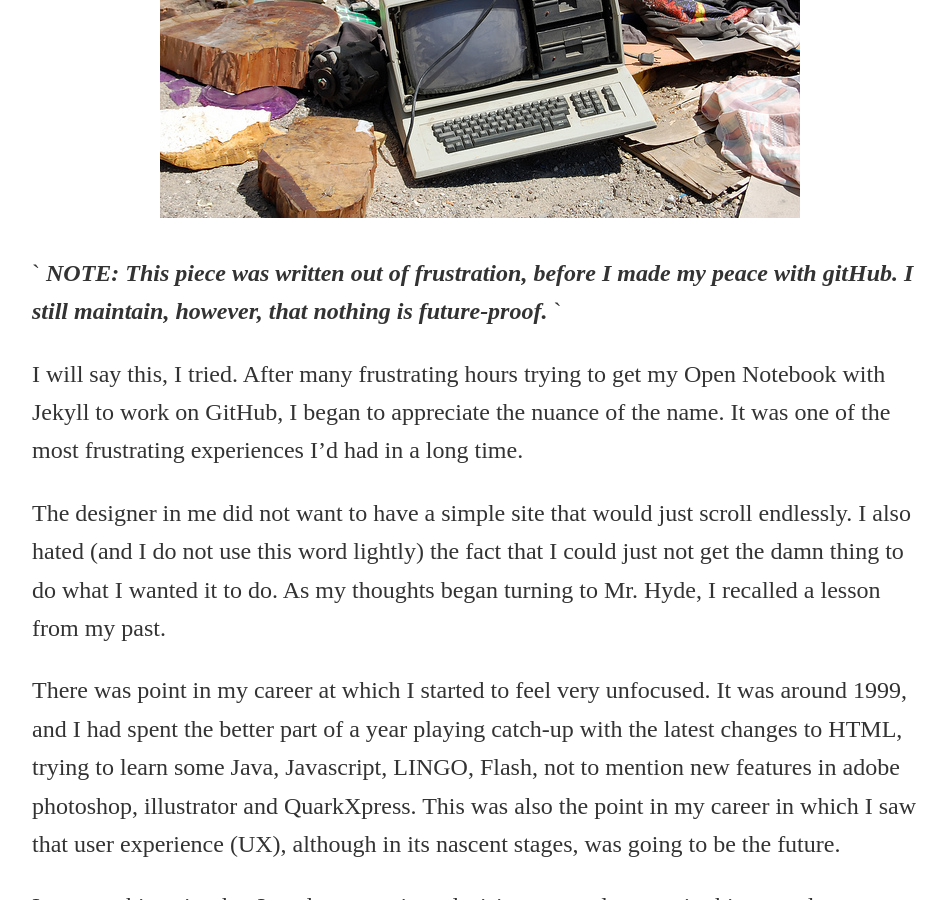
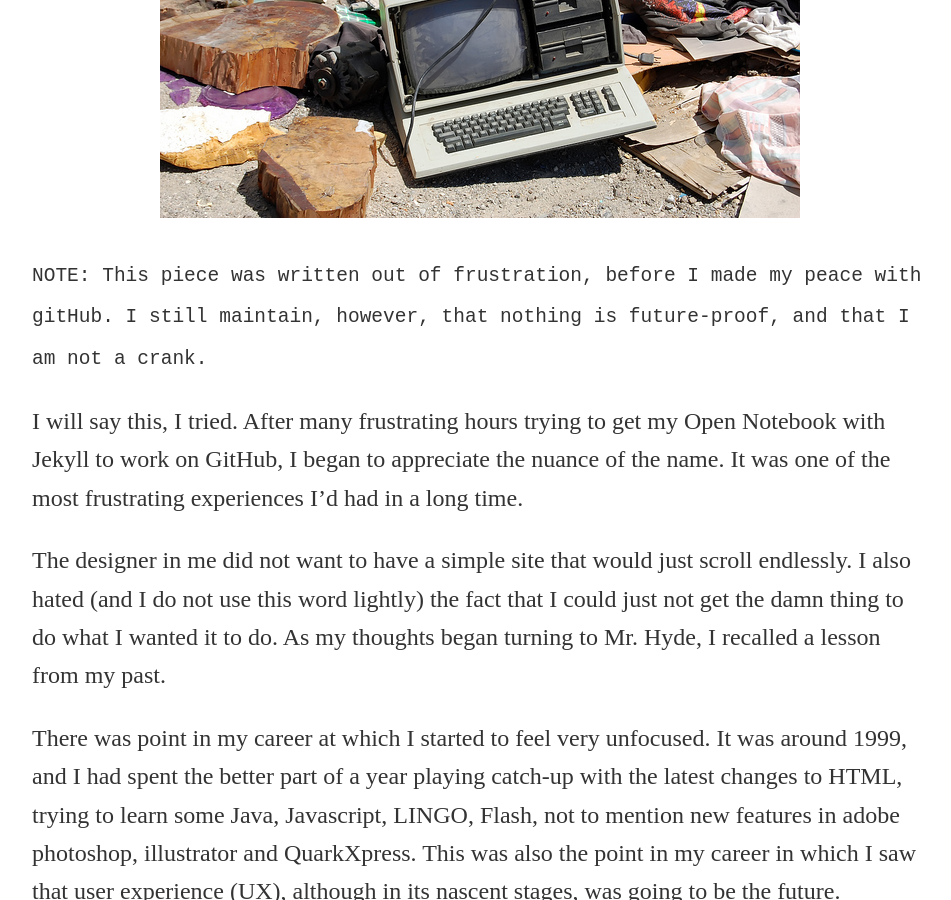
Before and after one commit to thatVargas/thatvargas.github.io, a Jekyll site: the page built from _posts/2017-10-07-jekyll.md, in a window 1280 px wide and 900 px high, scrolled down 460 px. Shown: the whole window, without its empty margins (160-1111 px from the left). Built offline with Jekyll 4.4.1, drawn with Linux system fonts in a browser that asks for light colours.

Commit message:
Update 2017-10-07-jekyll.md

```diff
--- a/_posts/2017-10-07-jekyll.md
+++ b/_posts/2017-10-07-jekyll.md
@@ -5,9 +5,7 @@ title: "More Hyde than Jekyll."
 ---
 <span style="display:block;text-align:center">![Photo of a garbage dump site with a very old personal computer with 5.25 inch diskette drives in the foreground. In the background you can see an old Apple Macintosh and other assorted garbage.](/images/MATTHEW-DILLON-tech-download.jpg "Credit: https://flic.kr/p/86sqUY")</span>
 
-`
-**_NOTE: This piece was written out of frustration, before I made my peace with gitHub. I still maintain, however, that nothing is future-proof._**
-`
+`NOTE: This piece was written out of frustration, before I made my peace with gitHub. I still maintain, however, that nothing is future-proof, and that I am not a crank.`
 
 I will say this, I tried. After many frustrating hours trying to get my Open Notebook with Jekyll to work on GitHub, I began to appreciate the nuance of the name. It was one of the most frustrating experiences I’d had in a long time.
 
```
